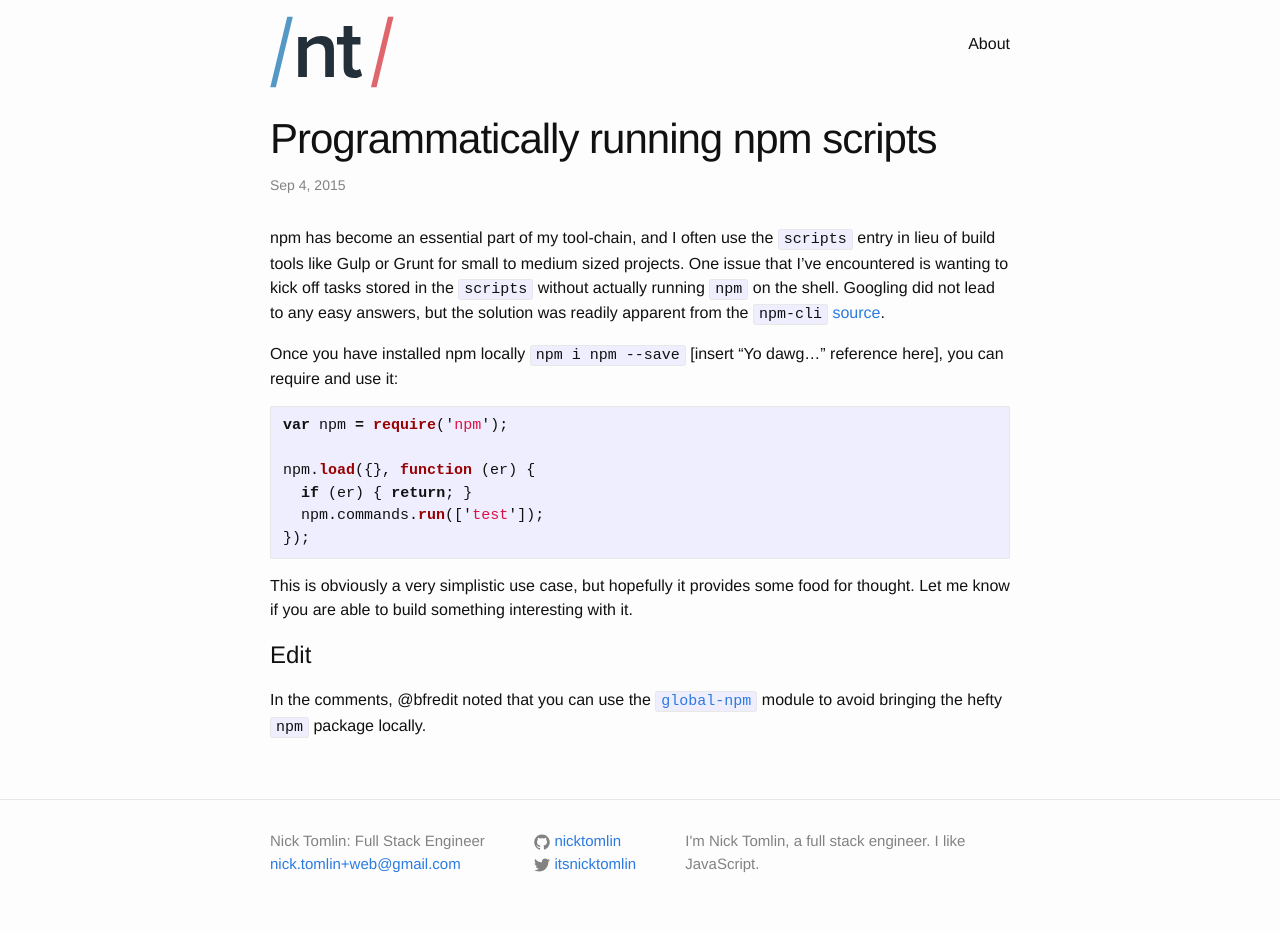
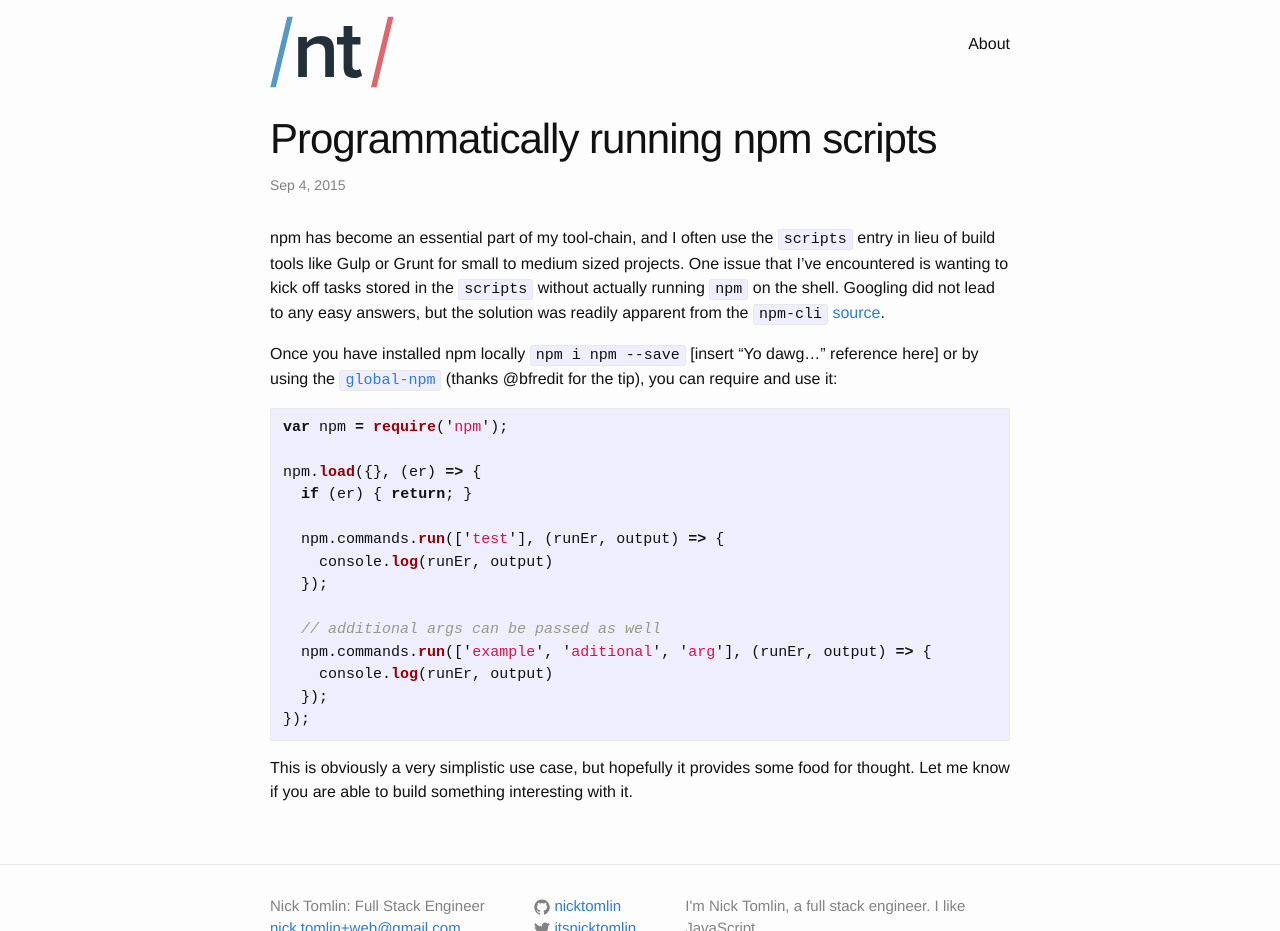
Before and after one commit to NickTomlin/nicktomlin.github.io, a Jekyll site: the page built from _posts/2015-09-04-programmatically-running-npm-scripts.markdown, in a window 1280 px wide, cut to the strip 0-931 px from the top of the page. Built offline with Jekyll 4.4.1, drawn with Linux system fonts in a browser that asks for light colours; comment, search, counter and statistics services are not loaded.

Commit message:
Add update to npm post

```diff
--- a/_posts/2015-09-04-programmatically-running-npm-scripts.markdown
+++ b/_posts/2015-09-04-programmatically-running-npm-scripts.markdown
@@ -8,20 +8,23 @@ categories: npm node
 
 npm has become an essential part of my tool-chain, and I often use the `scripts` entry in lieu of build tools like Gulp or Grunt for small to medium sized projects. One issue that I've encountered is wanting to kick off tasks stored in the `scripts` without actually running `npm` on the shell. Googling did not lead to any easy answers, but the solution was readily apparent from the `npm-cli` [source](https://github.com/npm/npm/blob/master/bin/npm-cli.js#L69).
 
-Once you have installed npm locally `npm i npm --save` [insert "Yo dawg..." reference here], you can require and use it:
+Once you have installed npm locally `npm i npm --save` [insert "Yo dawg..." reference here] or by using the [`global-npm`](https://www.npmjs.com/package/global-npm) (thanks @bfredit for the tip), you can require and use it:
 
 ~~~ javascript
 var npm = require('npm');
 
-npm.load({}, function (er) {
+npm.load({}, (er) => {
   if (er) { return; }
-  npm.commands.run(['test']);
+
+  npm.commands.run(['test'], (runEr, output) => {
+    console.log(runEr, output)
+  });
+
+  // additional args can be passed as well
+  npm.commands.run(['example', 'aditional', 'arg'], (runEr, output) => {
+    console.log(runEr, output)
+  });
 });
 ~~~
 
 This is obviously a very simplistic use case, but hopefully it provides some food for thought. Let me know if you are able to build something interesting with it.
-
-Edit
-===
-
-In the comments, @bfredit noted that you can use the [`global-npm`](https://www.npmjs.com/package/global-npm) module to avoid bringing the hefty `npm` package locally.
```
